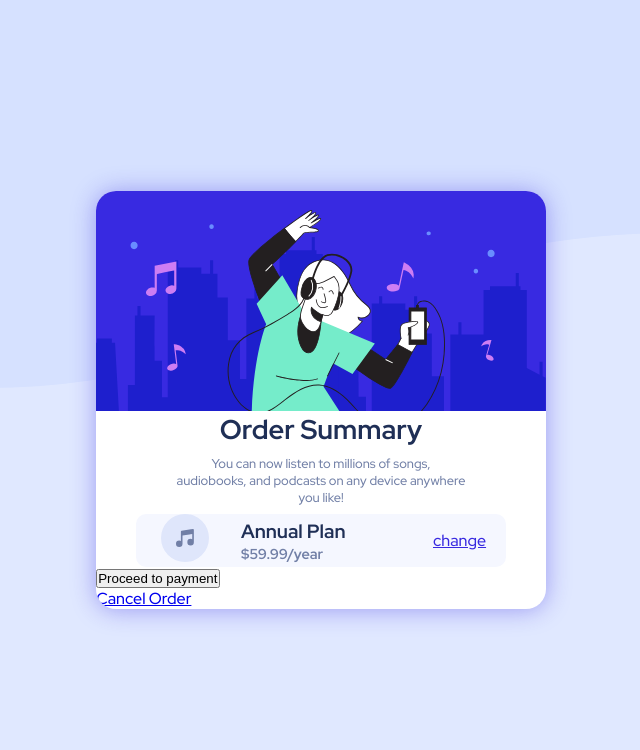
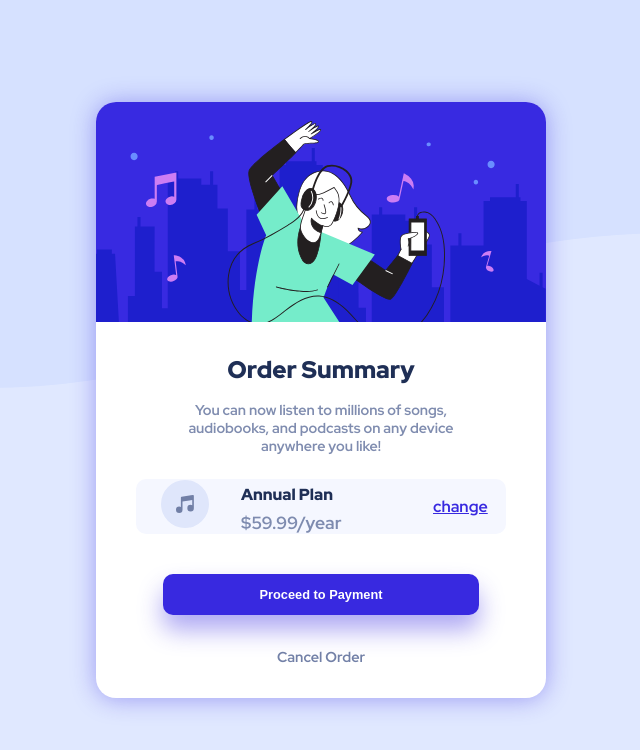
Before and after one commit to KanagarajKj/order-summary-component, a plain HTML site: page index.html in a window 1280 px wide. Shown: the whole page, without its empty margins (319-959 px from the left). Drawn offline with Linux system fonts and the light colour scheme.

Commit message:
Project Completed

```diff
--- a/index.html
+++ b/index.html
@@ -59,7 +59,7 @@
       </div>
     </div>
       <div class="card_btn-holder">
-        <button class="btn_btn-payment">Proceed to payment</button>
+        <button class="btn_btn-payment">Proceed to Payment</button>
 
       </div>
       <div class="card_btn-cancel">
--- a/styles/style.css
+++ b/styles/style.css
@@ -22,7 +22,7 @@ html{
 
 body{
     font-family: var(--font-main);
-    background: url(../images/pattern-background-desktop.svg),var(--clr-Pale-blue);
+    background: url(../images/pattern-background-mobile.svg),var(--clr-Pale-blue);
     background-repeat: no-repeat;
     background-size: contain;
     min-height: 100vh;
@@ -47,16 +47,20 @@ body{
 }
 
 .card_body-title{
-    font-size: 1.7rem;
+    font-size: 1.5rem;
+    font-weight: 900;
     text-align: center;
     color: var(--clr-Dark-blue);
+    margin-top: 2rem;
 }
 
 .card_body-description{
-    font-size: 0.8rem;
+    font-size: 0.89rem;
+    font-weight: 700;
     text-align:center;
     color: var(--clr-Desaturated-blue);
-    margin: 0.5rem 5rem;
+    margin: 1rem 5rem;
+    opacity: 0.9;
 }
 
 .card_plan-box{
@@ -67,26 +71,112 @@ body{
     grid-template-columns: 5rem 10rem 5rem;
     justify-content: center;
     align-items: center;
+    margin-top: 1.5rem;
 
 }
 
 .card_plan-right a{
     color: var(--clr-Bright-blue);
+    font-weight: 700;
     margin: 0rem 2rem;
+    opacity: 1;
 }
+
+.card_plan-right a:hover{
+    opacity: 0.7;
+}
+
+.card_plan-right a:focus {
+  /* Provide a fallback style for browsers
+     that don't support :focus-visible */
+  outline: 3px dotted var(--clr-unsaturated-blue);
+}
+
+.card_plan-right a:focus:not(:focus-visible) {
+  /* Remove the focus indicator on mouse-focus for browsers
+     that do support :focus-visible */
+  outline: none;
+}
+
+.card_plan-right a:focus-visible {
+  /* for browsers that do support :focus-visible */
+  outline: 3px dotted var(--clr-unsaturated-blue);
+}
+
 
 .card_plan-details h2{
     color: var(--clr-Dark-blue);
-    font-size: 1.2rem;
-    font-weight:700;
+    font-size: 1rem;
+    font-weight:800;
+    line-height: 2rem;
 }
 
 .card_plan-details p{
     color: var(--clr-Desaturated-blue);
+    font-size: 1.1rem;
+    font-weight: 700;
+    opacity: 0.9;
+}
+
+.card_btn-holder {
+    text-align: center;
+    margin-top: 2.5rem;
+}
+
+
+.btn:focus {
+  /* Provide a fallback style for browsers
+     that don't support :focus-visible */
+  outline: 3px dotted var(--clr-unsaturated-blue);
+}
+
+.btn:focus:not(:focus-visible) {
+  /* Remove the focus indicator on mouse-focus for browsers
+     that do support :focus-visible */
+  outline: none;
+}
+
+.btn:focus-visible {
+  /* for browsers that do support :focus-visible */
+  outline: 3px dotted var(--clr-unsaturated-blue);
+}
+
+
+
+
+.btn_btn-payment{
+     background-color: var(--clr-Bright-blue);
+    color: #fff;
+    padding: 0.8rem 6rem;
+    border-radius: 10px;
+    font-size: 0.8rem;
+    font-weight: 750;
+    box-shadow: 0 15px 25px hsla(245, 75%, 52%, 0.40);
+    opacity: 1;
+    border: none;
+    transition: all 0.2sec ease;
+}
+
+.btn_btn-payment:hover{
+    opacity:0.8;
+}
+
+.card_btn-cancel{
+    text-align: center;
+    text-decoration: none;
+    color: var(--clr-Desaturated-blue);
+    margin: 2rem 0rem;
     font-size: 0.9rem;
     font-weight: 700;
+    transition: all 0.2sec ease;
 }
 
-.btn_btn-payment {
-    text-align: center;
+
+@media (min-width:450px) {
+body{
+     background: url(../images/pattern-background-desktop.svg),var(--clr-Pale-blue);
+     background-repeat: no-repeat;
+     background-size: contain;
 }
+
+}
```
